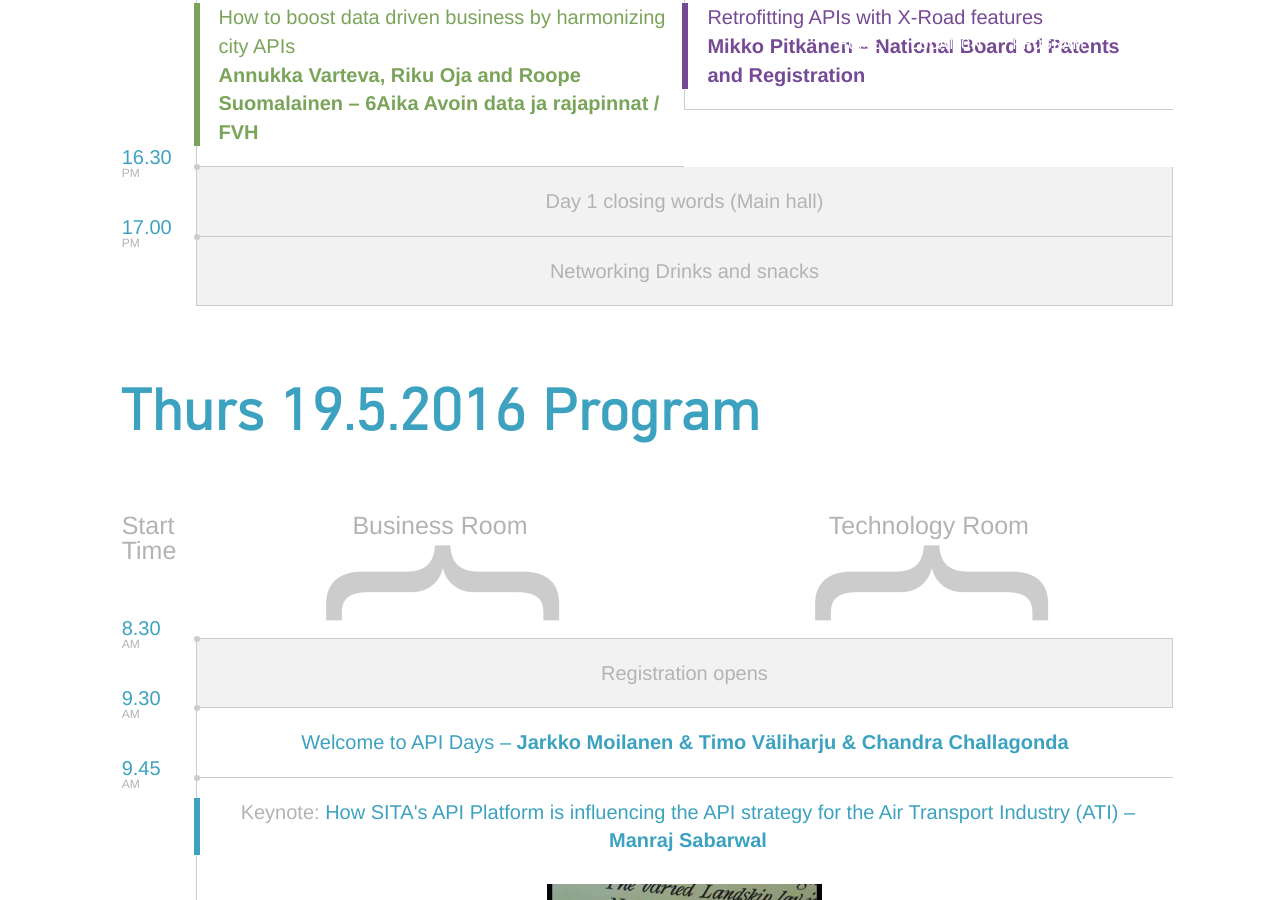
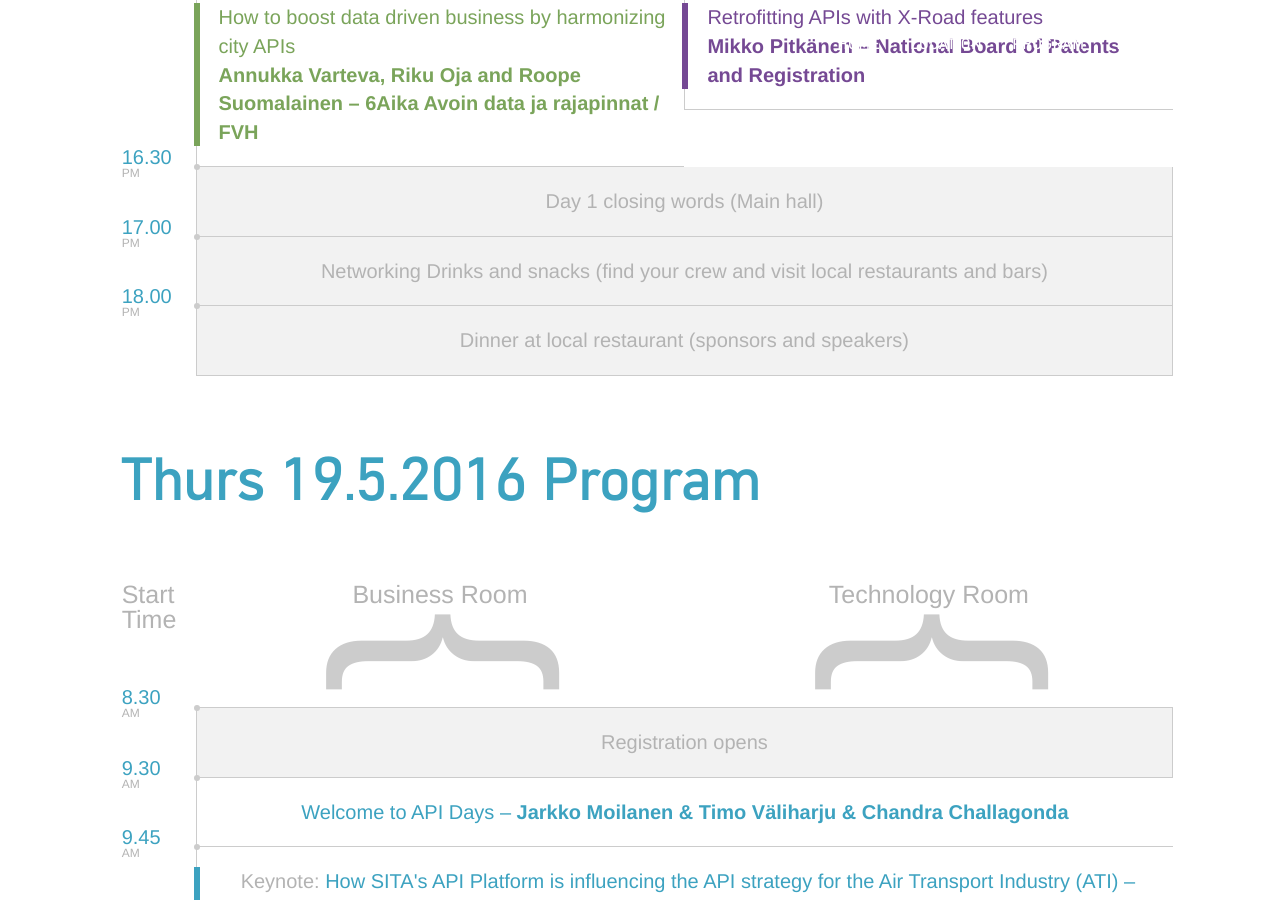
Before and after one commit to apidaysnordic/apidaysnordic.github.io, a Jekyll site: the page built from programme/index.md, in a window 1280 px wide and 900 px high, scrolled down 2686 px. Built offline with Jekyll 4.4.1, drawn with Linux system fonts in a browser that asks for light colours; some web fonts are replaced; comment, search, counter and statistics services are not loaded.

Commit message:
fixed program

```diff
--- a/_layouts/programme.html
+++ b/_layouts/programme.html
@@ -338,9 +338,20 @@
                         <small>pm</small>
                     </div>
                     <div class="col-md-11 entry entry-first entry-break">
-                        Networking Drinks and snacks
+                        Networking Drinks and snacks (find your crew and visit local restaurants and bars)
                     </div>
                 </div>
+
+                <div class="row programme-entry">
+                    <div class="col-md-1 entry-time">
+                        18.00
+                        <small>pm</small>
+                    </div>
+                    <div class="col-md-11 entry entry-first entry-break">
+                        Dinner at local restaurant (sponsors and speakers)
+                    </div>
+                </div>
+
 
             </div>
         </div>
```
